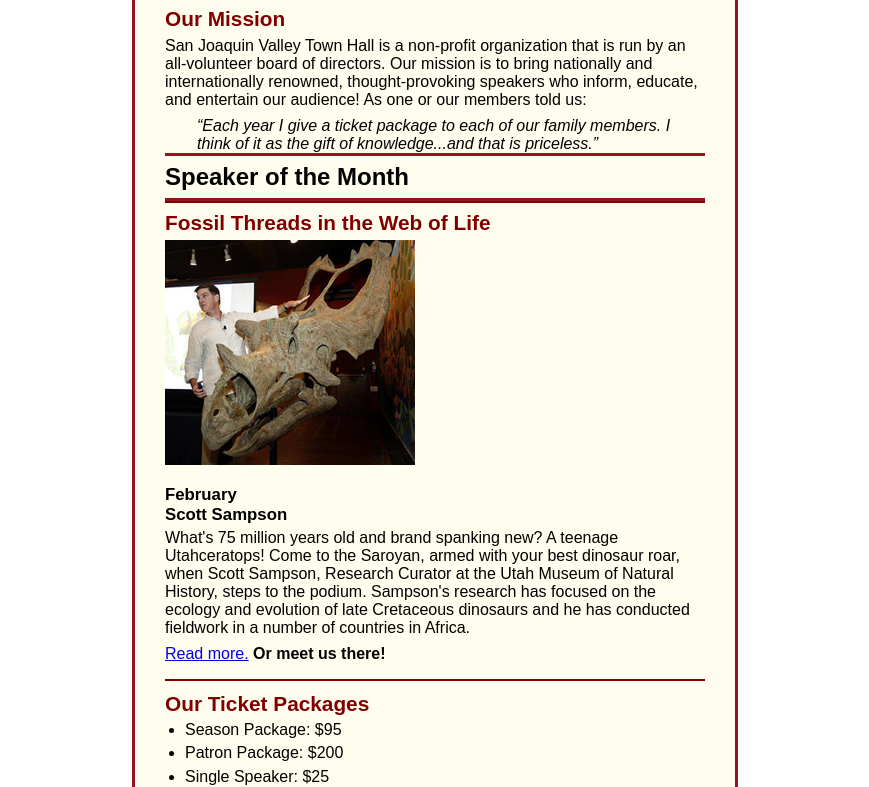
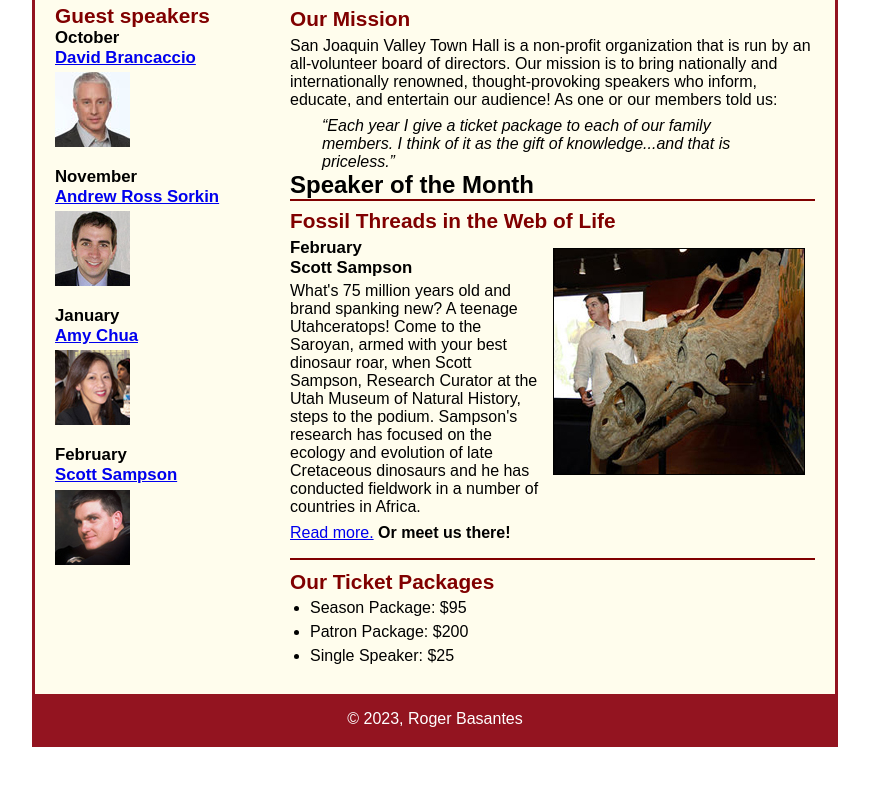
Before and after one commit to rogb1/A08, a plain HTML site: page c6_index.html in a window 1280 px wide. Shown: the part 126-913 px from the top of the page, without its empty margins (205-1074 px from the left). After the commit the page ends 873 px from the top, so only its background shows below. Drawn offline with Linux system fonts and the light colour scheme.

Commit message:
Update c6_main.css

```diff
--- a/styles/c6_main.css
+++ b/styles/c6_main.css
@@ -9,11 +9,36 @@ html {
 body {
 	font-family: Arial, Helvetica, sans-serif;
     font-size: 100%;
-    width: 600px;
+    width: 800px;
     margin: 0 auto;
     border: 3px solid #931420;
     background-color: #fffded;
 }
+
+h1 {
+	font-size: 150%;
+	padding-top: .5ems;
+	padding-bottom: .25ems;
+	margin: 0;
+}
+
+/* Section Styles */
+section {
+    width: 525px;
+    float: right;
+	padding: 0 20px 20px;
+
+}
+section h2 {
+	color: #800000;
+	font-size: 130%;
+	padding: .5em 0 .25em 0;
+}
+section h3 {
+	font-size: 105%;
+	padding-bottom: .25em;
+}
+
 a:focus, a:hover {
 	font-style: italic;
 }
@@ -48,27 +73,7 @@ header img {
 /* the styles for the main content */
 main {
 	clear: left;
-}
-main {
-	padding: 0 30px;
-}
-main h1 {
-	font-size: 150%;
-	padding: .3em 0;
-    border-top: 3px solid #931420;
-    border-bottom: 3px solid #931420;
-}
-main h2 {
-	color: #800000;
-	font-size: 130%;
-	padding: .5em 0 .25em 0;
-}
-main h3 {
-	font-size: 105%;
-	padding-bottom: .25em;
-}
-main img {
-	padding-bottom: 1em;
+	padding: 0;
 }
 main p {
 	padding-bottom: .5em;
@@ -96,10 +101,31 @@ article h2 {
 article h3 {
 	font-size: 105%;
 	padding-bottom: .25em;
+
+}
+article img {
+	float: right;
+	margin: 10px;
+	border: 1px solid black;
 }
 
 /* the styles for the aside */
-
+aside {
+	padding-left: 20px;
+    padding-bottom: 20px;
+    width: 215px;
+    float: right;
+}
+aside h1 {
+	margin-top: 7px;
+	color: #800000;
+	font-size: 130%;
+}
+aside h2 {
+    color: #800000;
+    font-size: 130%;
+    padding: .5em 0 .25em 0;
+}
 aside h3 {
 	font-size: 105%;
 	padding-bottom: .25em;
@@ -107,6 +133,7 @@ aside h3 {
 aside img {
 	padding-bottom: 1em;
 }
+
 
 /* the styles for the footer */
 footer {
```
